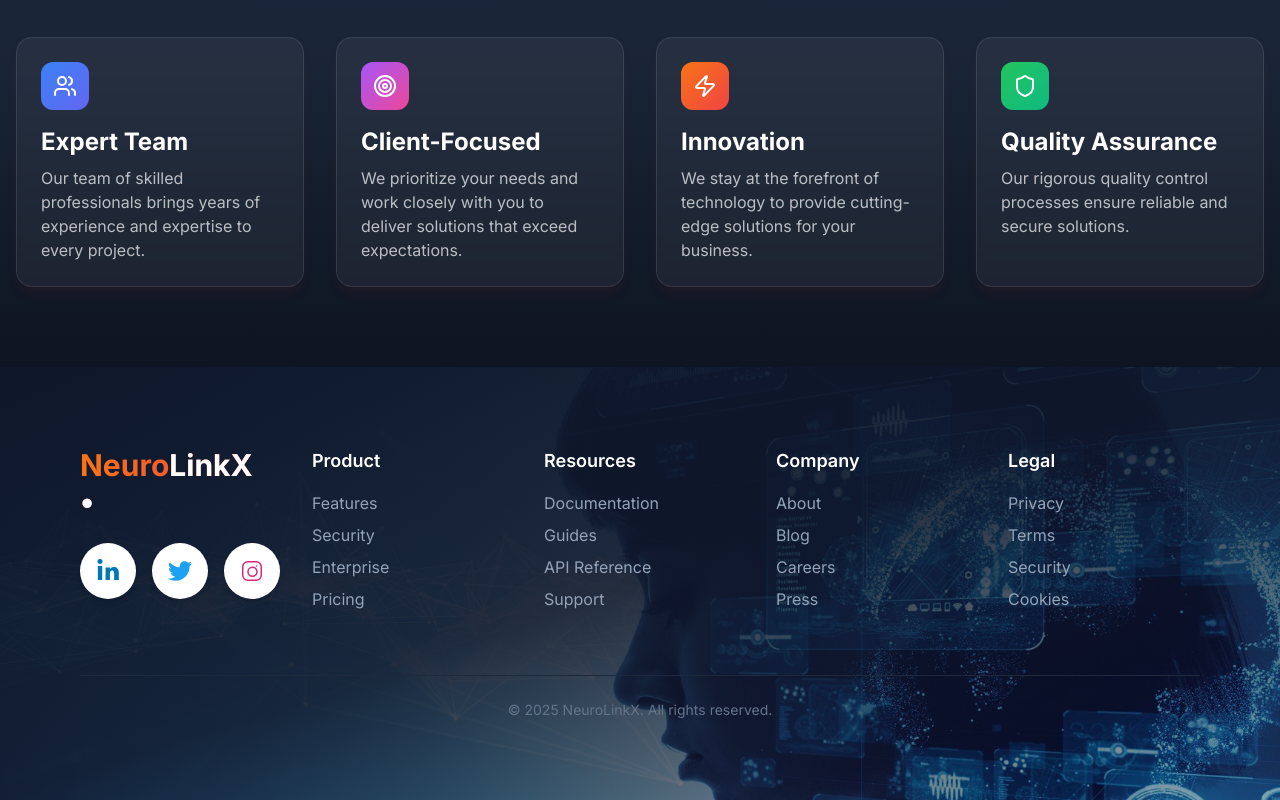
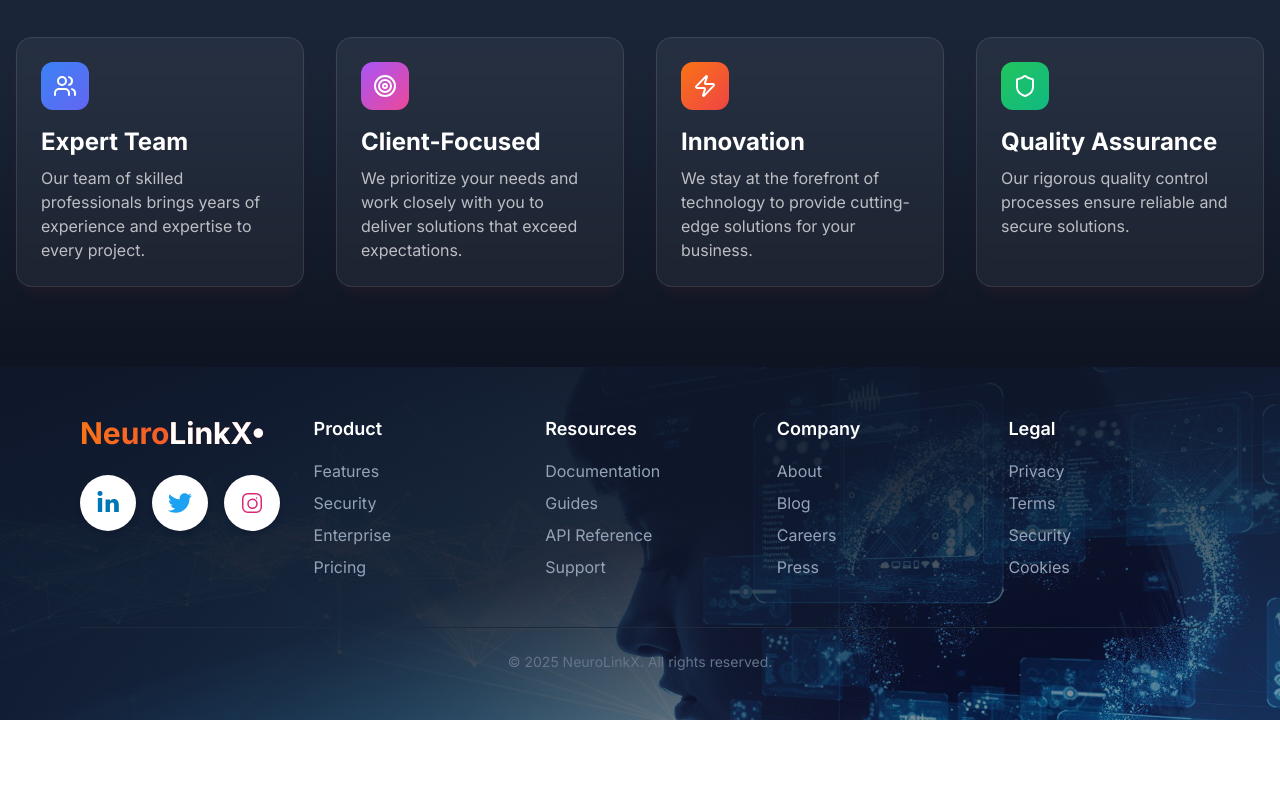
Before and after one commit to Neurolink-X/neuro-linkx-frontend, a Next.js app: page / in a window 1280 px wide. Shown: the part 10198-10998 px from the top of the page. After the commit the page ends 10918 px from the top, so only its background shows below. Built offline with nearby package versions, Linux system fonts and the light colour scheme.

Commit message:
updated footer with icons

```diff
--- a/src/components/layout/footer.jsx
+++ b/src/components/layout/footer.jsx
@@ -21,13 +21,13 @@
       </div>
 
       {/* 🌐 Footer Content */}
-      <div className="relative z-10 px-6 md:px-12 lg:px-20 py-20 max-w-screen-xl mx-auto">
-        <div className="grid grid-cols-1 lg:grid-cols-5 gap-10 items-start">
+      <div className="relative z-10 px-6 md:px-12 lg:px-20 py-12 max-w-screen-xl mx-auto">
+        <div className="grid grid-cols-1 lg:grid-cols-5 gap-12 items-start">
           {/* 🔶 Logo & Social Icons */}
-          <div className="col-span-1">
+          <div className="col-span-1 mb-8">
             <Link href="/">
               <span className="text-xl sm:text-2xl lg:text-3xl font-bold bg-gradient-to-r from-orange-500 to-red-500 text-transparent bg-clip-text">
-                Neuro<span className="text-white">LinkX</span><span className="text-white"> •</span>
+                Neuro<span className="text-white">LinkX•</span>
               </span>
             </Link>
 
@@ -87,7 +87,7 @@
         </div>
 
         {/* 📄 Copyright */}
-        <div className="mt-16 border-t border-slate-800 pt-6 text-center text-slate-500 text-sm">
+        <div className="mt-12 border-t border-slate-800 pt-6 text-center text-slate-500 text-sm">
           &copy; 2025 NeuroLinkX. All rights reserved.
         </div>
       </div>
```
